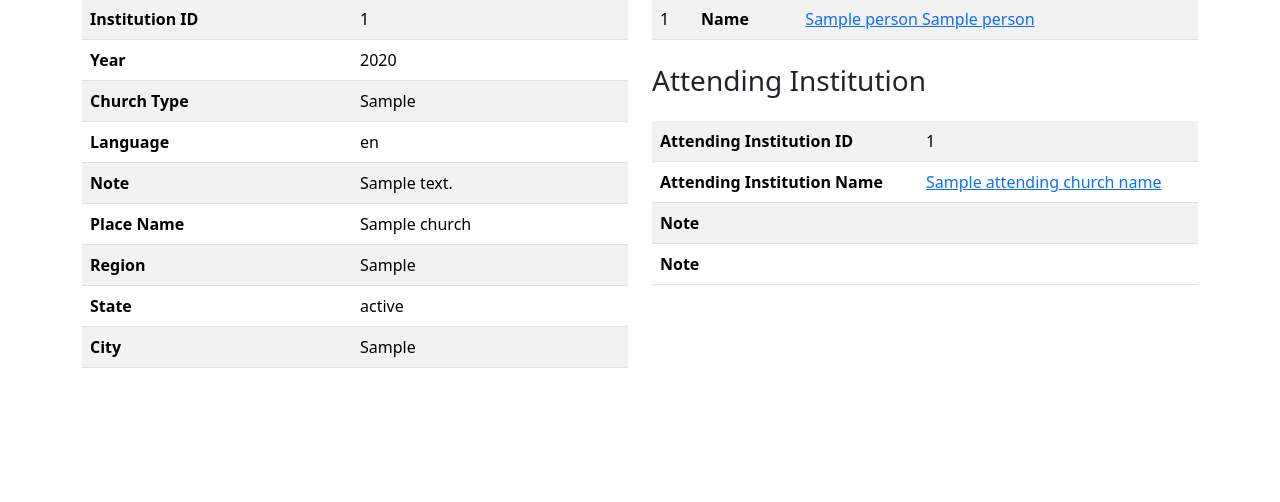
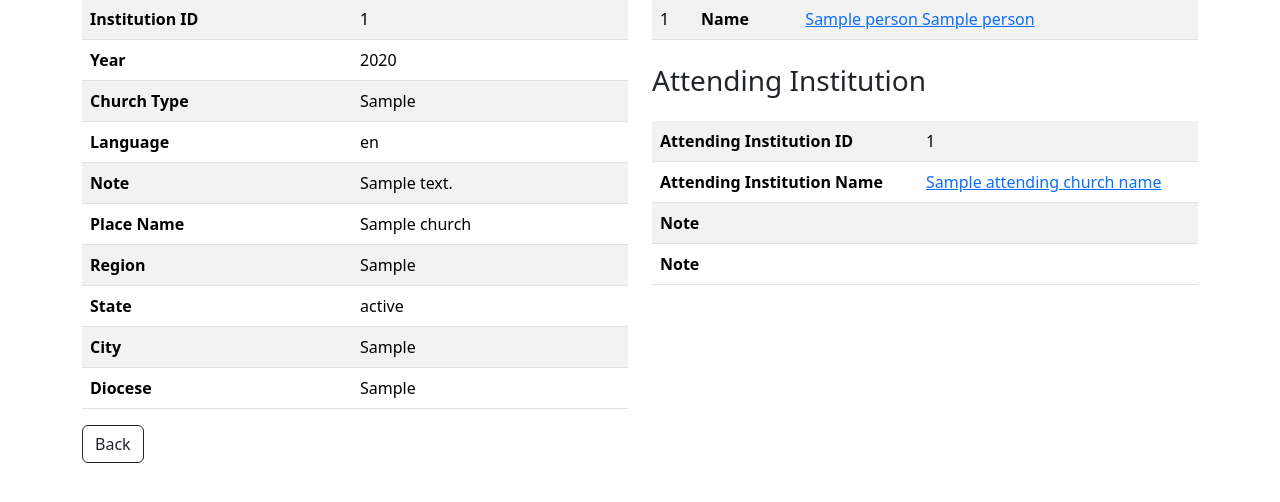
Before and after one commit to YuchenX063/Django_database, a Django app: template mysite/database/templates/database/small_church.html in a window 1280 px wide. Shown: the part 229-731 px from the top of the page. Run offline with Django 5.2, Linux system fonts and the light colour scheme; tables that the repository leaves empty hold one stand-in row (values such as "Sample post"); the template is opened without the code that fills it: values that come from a table or form of the project are taken from there, most other values are stand-ins (such as "Sample title", 1, 10 or a date in 2020); some libraries are stand-ins or nearby versions.

Commit message:
complete database 01/12

```diff
--- a/mysite/database/management/commands/import_data.py
+++ b/mysite/database/management/commands/import_data.py
@@ -65,6 +65,9 @@ class Command(BaseCommand):
         for item in person_info:
             temp = (item['persID'], item['year'])
             if temp not in self.rec_person and item['persID']:
+                if not item['persID']:  # Check if persID has a value
+                    print(f"Skipping Person instance due to missing persID: {item}")
+                    continue
                 self.rec_person.add(temp)
                 person, created = Person.objects.get_or_create(**item)
                 if created:
--- a/mysite/database/templates/database/church.html
+++ b/mysite/database/templates/database/church.html
@@ -47,6 +47,10 @@
                         <th scope="row">City</th>
                         <td>{{ church.city_reg }}</td>
                     </tr>
+                    <tr>
+                        <th scope="row">Diocese</th>
+                        <td>{{ church.diocese }}</td>
+                    </tr>
                 </tbody>
             </table>
         </div>
--- a/mysite/database/templates/database/index.html
+++ b/mysite/database/templates/database/index.html
@@ -27,6 +27,7 @@
                         <th>Name</th>
                         <th>Year</th>
                         <th>City/Region</th>
+                        <th>Diocese</th>
                     </tr>
                 </thead>
                 <tbody>
@@ -37,6 +38,7 @@
                         </td>
                         <td>{{ church.year }}</td>
                         <td>{{ church.city_reg }}</td>
+                        <td>{{ church.diocese }}</td>
                     </tr>
                     {% empty %}
                     <tr>
--- a/mysite/database/templates/database/small_church.html
+++ b/mysite/database/templates/database/small_church.html
@@ -47,6 +47,9 @@
                         <th scope="row">City</th>
                         <td>{{ church.city_reg }}</td>
                     </tr>
+                    <tr>
+                        <th scope="row">Diocese</th>
+                        <td>{{ church.diocese }}</td>
                 </tbody>
             </table>
         </div>
@@ -103,5 +106,6 @@
             </table>
         </div>
     </div>
+    <button class="btn btn-outline-dark me-2" onclick="history.back()">Back</button>
 </div>
 {% endblock %}
--- a/mysite/database/views.py
+++ b/mysite/database/views.py
@@ -60,8 +60,8 @@ def index(request):
     church_list = church_list.order_by('instID', 'year')
     person_list = person_list.order_by('persID', 'year')
 
-    church_paginator = Paginator(church_list, 10)  # Show 10 churches per page
-    person_paginator = Paginator(person_list, 10)  # Show 10 persons per page
+    church_paginator = Paginator(church_list, 15)  # Show 15 churches per page
+    person_paginator = Paginator(person_list, 15)  # Show 15 persons per page
 
     church_page_number = request.GET.get('church_page')
     person_page_number = request.GET.get('person_page')
```
